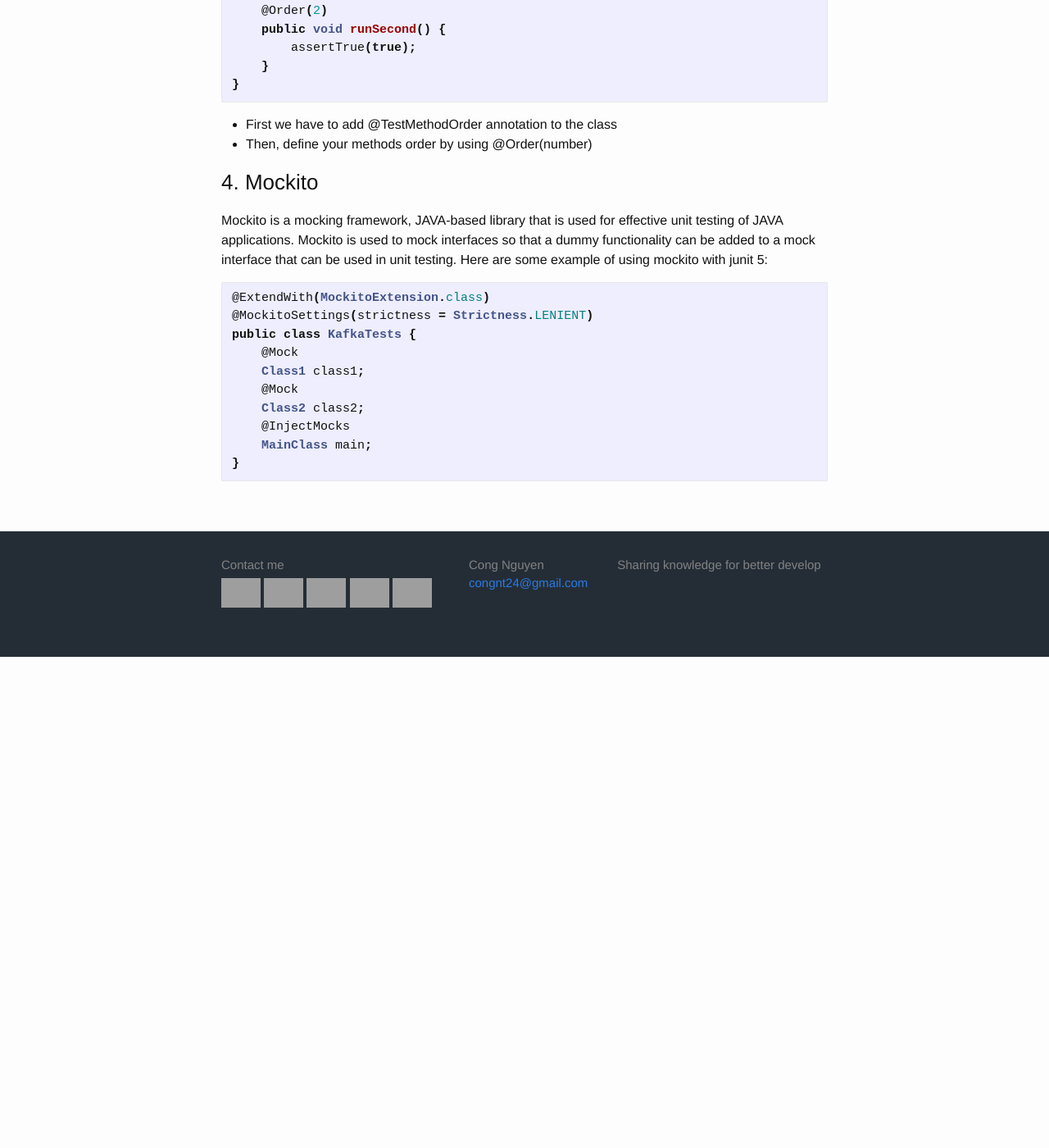
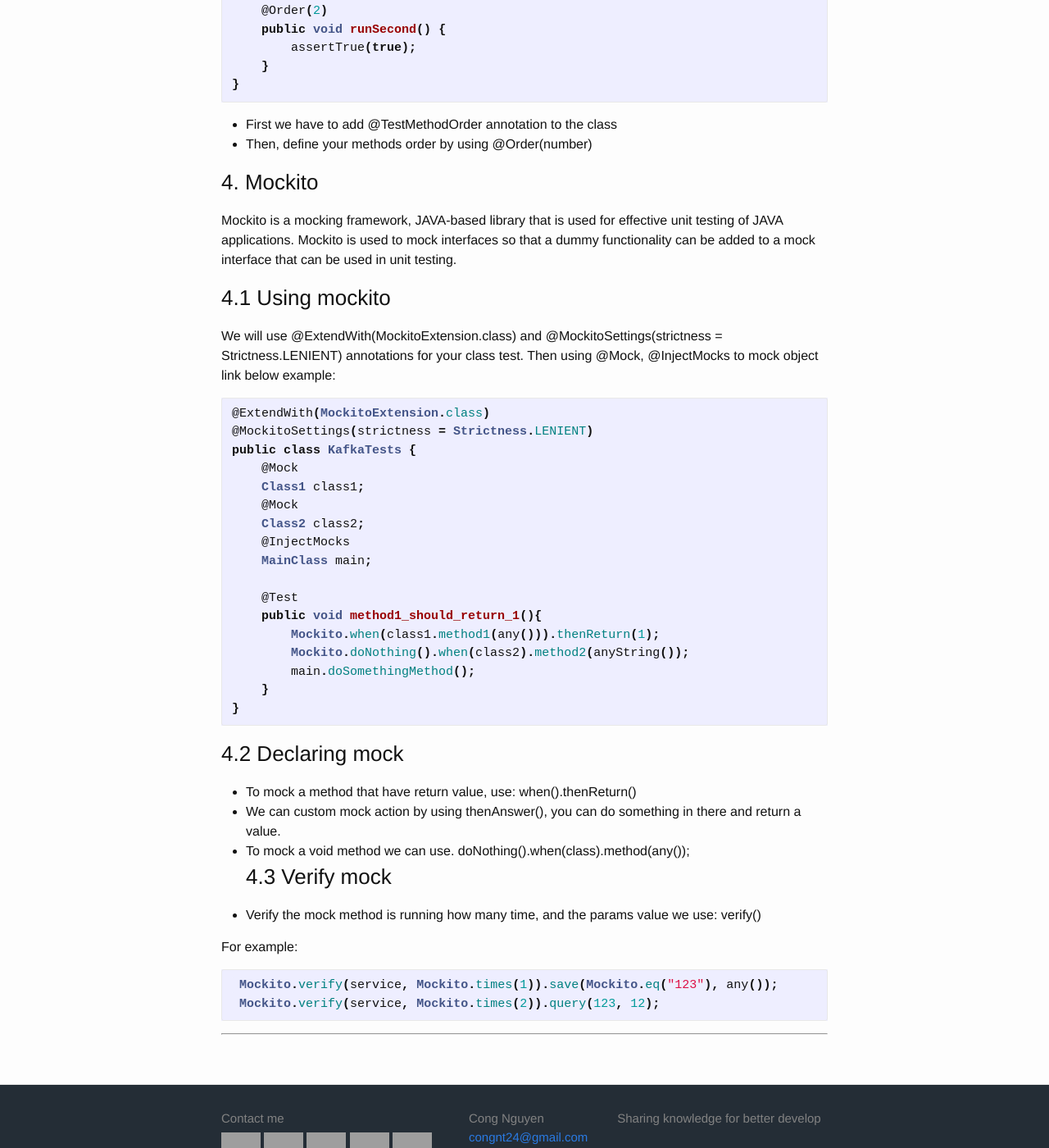
Before and after one commit to congnt24/congnt24.github.io, a Jekyll site: the page built from _posts/2019-08-29-test-java-unit-test.md, in a window 1280 px wide and 1400 px high, scrolled down 3336 px. Shown: the whole window at 82% size. Built offline with Jekyll 4.4.1, drawn with Linux system fonts in a browser that asks for light colours; comment, search, counter and statistics services are not loaded; before the commit the page ends 4137 px from its top, so only the background shows below that; grey boxes are pictures that could not be loaded.

Commit message:
update unittest

````diff
--- a/_posts/2019-08-29-test-java-unit-test.md
+++ b/_posts/2019-08-29-test-java-unit-test.md
@@ -2,7 +2,7 @@
 layout: post
 title: "Test: Unit Test Java app with junit, mockito"
 categories: test
-image: "https://miro.medium.com/max/1200/1*3NDVbzYlOTLyRSrpay9uYw.png"
+image: "https://miro.medium.com/max/1400/1*X4lvnNBC7T3qjuWx007llw.png"
 tags: [backend, java, test, unit, integrate]
 ---
 A brief overview about using junut5 and mockito to weite unit test.
@@ -118,8 +118,9 @@ public class KafkaTests {
 
 ### 4. Mockito
 Mockito is a mocking framework, JAVA-based library that is used for effective unit testing of JAVA applications. Mockito is used to mock interfaces so that a dummy functionality can be added to a mock interface that can be used in unit testing.
-Here are some example of using mockito with junit 5:
-
+### 4.1 Using mockito
+We will use @ExtendWith(MockitoExtension.class) and @MockitoSettings(strictness = Strictness.LENIENT) annotations for your class test.
+Then using @Mock, @InjectMocks to mock object link below example:
 ```java
 @ExtendWith(MockitoExtension.class)
 @MockitoSettings(strictness = Strictness.LENIENT)
@@ -130,5 +131,26 @@ public class KafkaTests {
     Class2 class2;
     @InjectMocks
     MainClass main;
+
+    @Test
+    public void method1_should_return_1(){
+        Mockito.when(class1.method1(any())).thenReturn(1);
+        Mockito.doNothing().when(class2).method2(anyString());
+        main.doSomethingMethod();
+    }
 }
 ```
+### 4.2 Declaring mock
+- To mock a method that have return value, use: when().thenReturn()
+- We can custom mock action by using thenAnswer(), you can do something in there and return a value.
+- To mock a void method we can use. doNothing().when(class).method(any());
+### 4.3 Verify mock
+- Verify the mock method is running how many time, and the params value we use: verify()
+
+For example:
+```java
+ Mockito.verify(service, Mockito.times(1)).save(Mockito.eq("123"), any());
+ Mockito.verify(service, Mockito.times(2)).query(123, 12);
+```
+
+---
````
